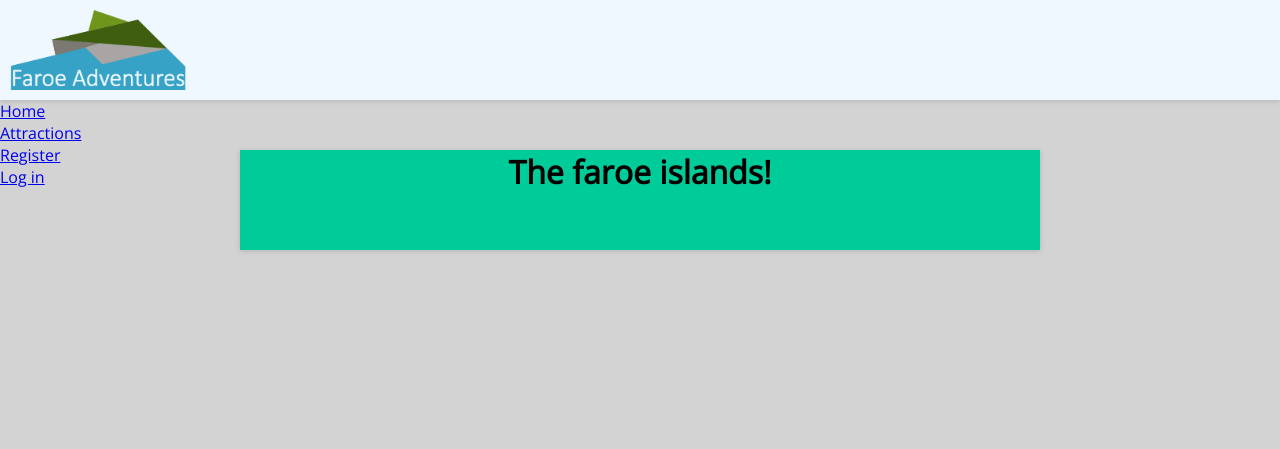
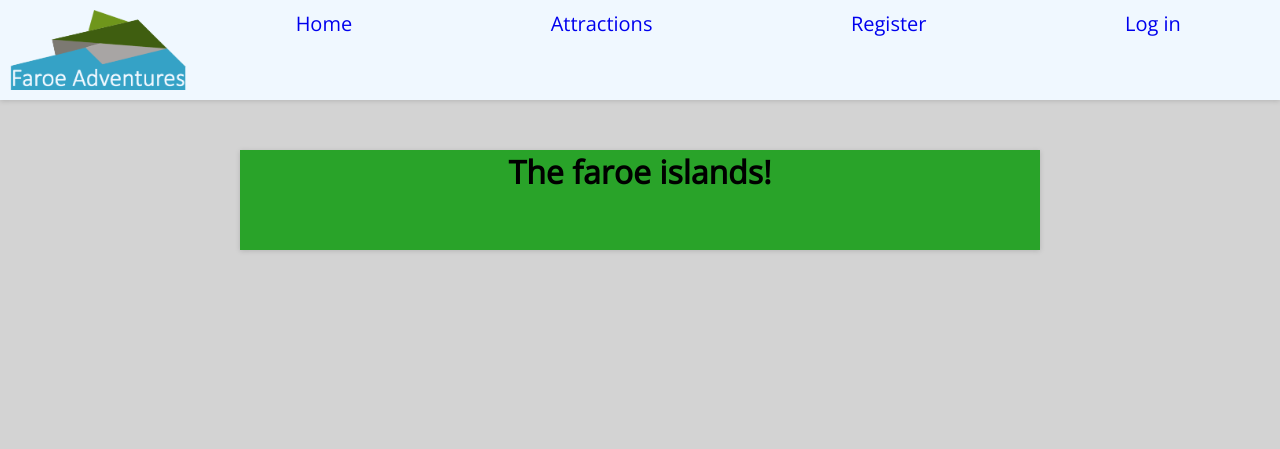
Before and after one commit to torstein-vik/mitt-feriested, a PHP site: page / in a window 1280 px wide. Shown: the top 449 px of the page. Run offline with PHP 8.4, Linux system fonts and the light colour scheme; some libraries are stand-ins or nearby versions.

Commit message:
added style to the nav

```diff
--- a/src/home.php
+++ b/src/home.php
@@ -1 +1 @@
-<h1> The faroe islands!</h1>
+<h1>The faroe islands!</h1>
--- a/src/index.css
+++ b/src/index.css
@@ -28,8 +28,10 @@ header{
     box-shadow: 0 1px 5px rgba(0, 0, 0, 0.15);
 }
 
+
 #logo {
     height: 100px;
+    float: left;
 }
 
 #logo img {
@@ -37,12 +39,30 @@ header{
     padding: 10px;
 }
 
+nav ul {
+    display: flex;
+    flex-wrap: nowrap;
+    list-style: none;
+
+    text-align: center;
+}
+
+nav li {
+    flex: auto;
+    margin: 10px;
+}
+
+nav a {
+    text-decoration: none;
+    font-size: 20px;
+}
+
 main{
     max-width: 800px;
     width: 100%;
     min-height: 100px;
     margin: 50px auto;
-    background-color: #0c9;
+    background-color: #29a329;
     text-align: center;
     box-shadow: 0 1px 5px rgba(0, 0, 0, 0.15);
 }
```
